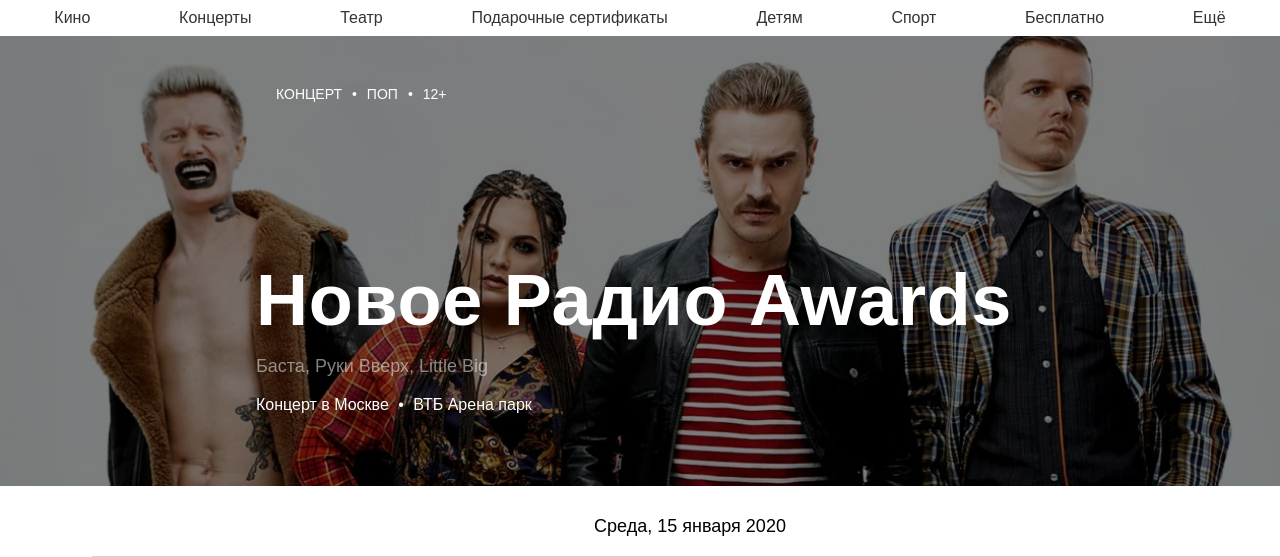
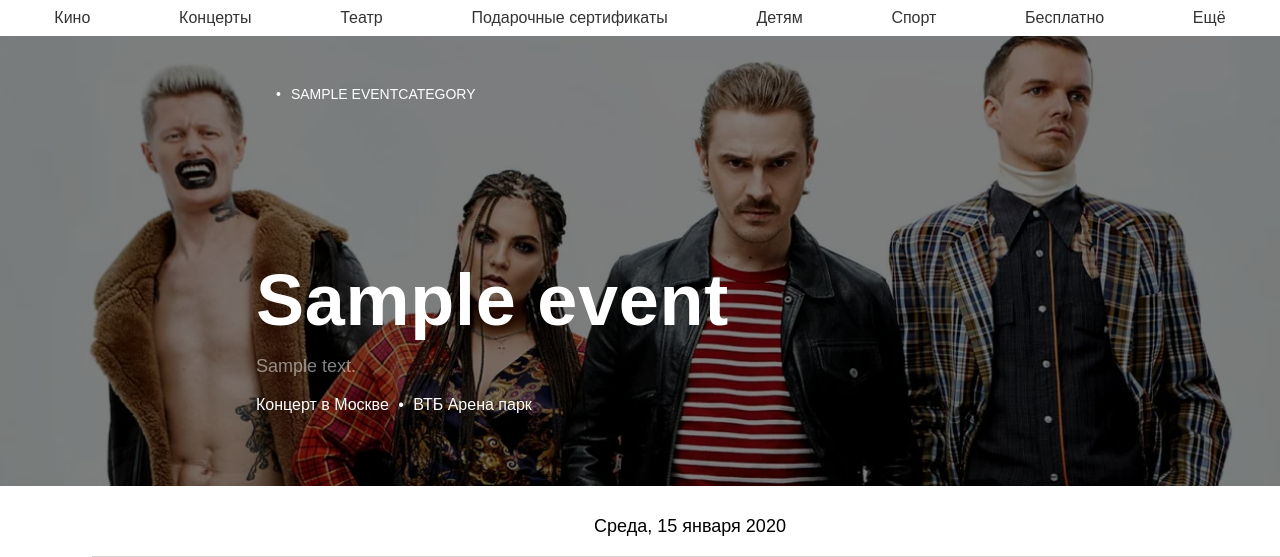
Before and after one commit to iizakharov/IamGO, a Django app: page /product/1/ in a window 1280 px wide; the page is wider, and only the part inside the window is pictured. Shown: the part 88-645 px from the top of that part. Run offline with Django 3.2, Linux system fonts and the light colour scheme; tables that the repository leaves empty hold one stand-in row (values such as "Sample post").

Commit message:
add title and description

```diff
--- a/mainapp/templates/mainapp/includes/inc_event_block.html
+++ b/mainapp/templates/mainapp/includes/inc_event_block.html
@@ -2,16 +2,15 @@
 	<div class="event-block-shadow">
 		<div class="description-event">
 			<ul>
-				<li>Концерт</li>
-				 <li>&#8226;</li>
-				<li>поп</li>
-				 <li>&#8226;</li>
-				<li>12+</li>
+                {% for category in event.category.all %}
+                    <li>&#8226;</li>
+                    <li>{{ category }}</li>
+                {% endfor %}
 			</ul>
 			<div class="event-description-title">
-				<h1>Новое Радио Awards</h1>
+				<h1>{{ event.name }}</h1>
 			</div>
-			<div class="event-concert-description-quests">Баста, Руки Вверх, Little Big</div>
+			<div class="event-concert-description-quests">{{ event.description }}</div>
 			<div class="event-concert-description-tags">
 					<a  href="#">Концерт в Москве</a>
 					<span>&#8226;</span>
```
